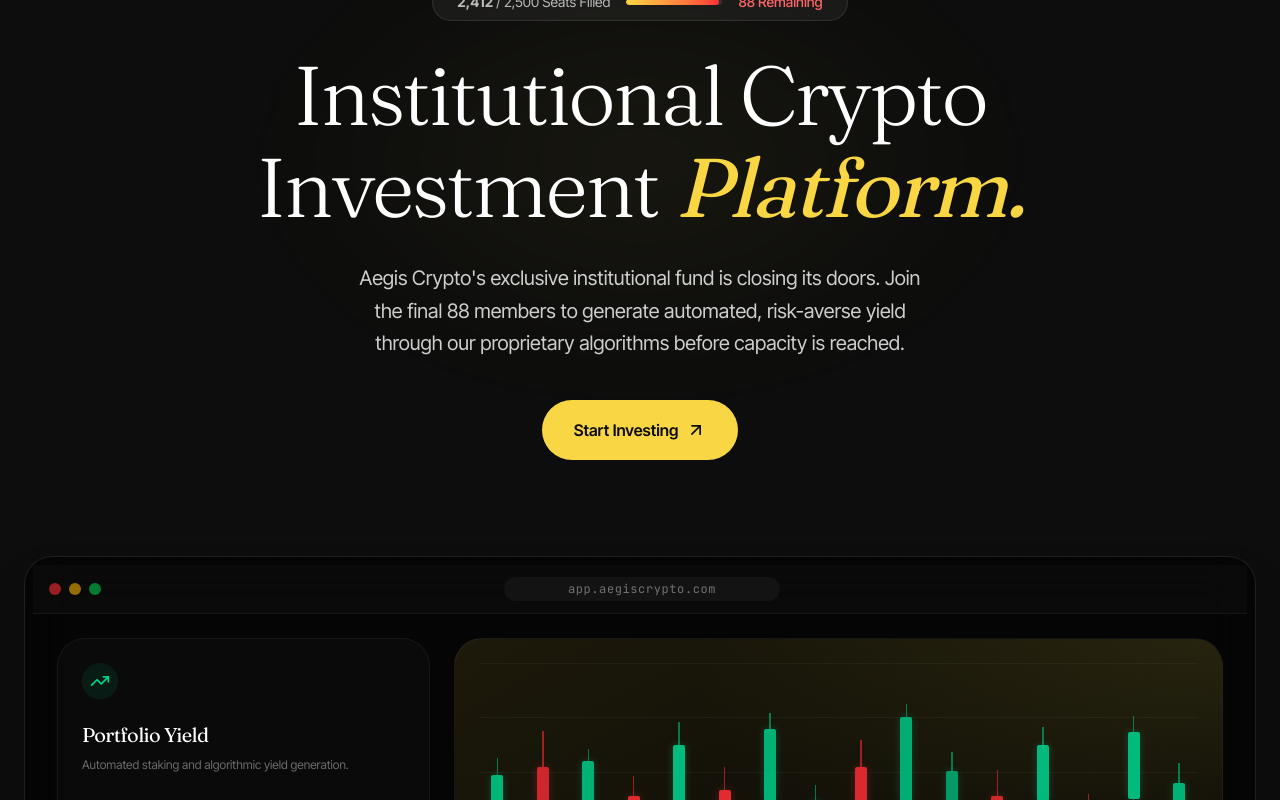
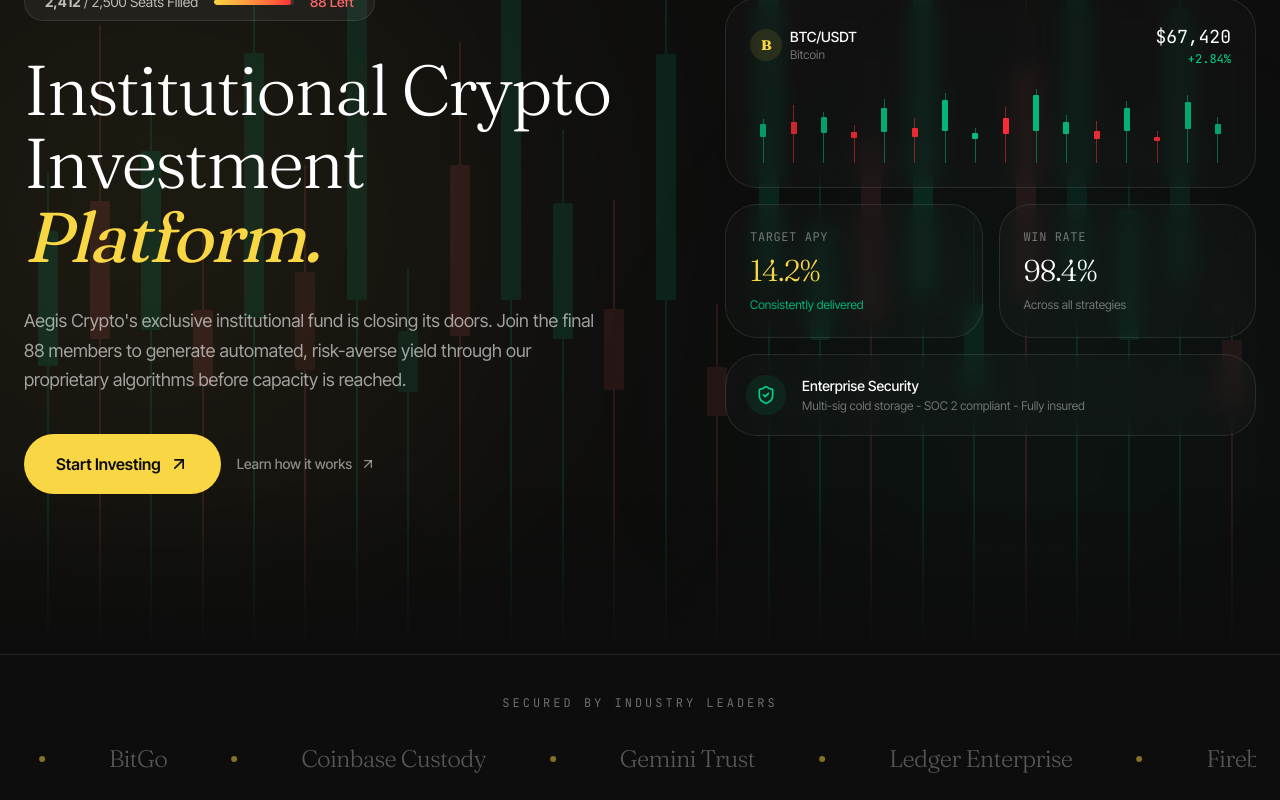
Before and after one commit to MohanPrasathSece/german-5, a React (Vite) app: page / in a window 1280 px wide. Shown: the part 220-1020 px from the top of the page. Built offline with nearby package versions, Linux system fonts and the light colour scheme.

Commit message:
feat: redesign hero with split layout, background candles, and stats dashboard

```diff
--- a/src/pages/HomePage.tsx
+++ b/src/pages/HomePage.tsx
@@ -52,20 +52,77 @@ export default function HomePage() {
 function Hero({ onSignUp }: { onSignUp: () => void }) {
   const ref = useRef<HTMLDivElement>(null);
   const { scrollYProgress } = useScroll({ target: ref, offset: ["start start", "end start"] });
-  const previewY = useTransform(scrollYProgress, [0, 1], [0, 100]);
+  const bgY = useTransform(scrollYProgress, [0, 1], [0, 80]);
+
+  const candles = [
+    { h: 55, body: 28, top: 12, green: true },
+    { h: 72, body: 22, top: 28, green: false },
+    { h: 64, body: 32, top: 10, green: true },
+    { h: 48, body: 18, top: 18, green: false },
+    { h: 80, body: 38, top: 14, green: true },
+    { h: 56, body: 20, top: 22, green: false },
+    { h: 88, body: 44, top: 10, green: true },
+    { h: 44, body: 16, top: 16, green: true },
+    { h: 70, body: 28, top: 20, green: false },
+    { h: 92, body: 48, top: 8,  green: true },
+    { h: 60, body: 26, top: 14, green: true },
+    { h: 52, body: 18, top: 24, green: false },
+    { h: 78, body: 36, top: 12, green: true },
+    { h: 40, body: 14, top: 18, green: false },
+    { h: 85, body: 40, top: 10, green: true },
+    { h: 58, body: 22, top: 16, green: true },
+    { h: 68, body: 30, top: 14, green: false },
+    { h: 90, body: 46, top: 8,  green: true },
+    { h: 50, body: 20, top: 20, green: true },
+    { h: 76, body: 34, top: 12, green: false },
+    { h: 94, body: 50, top: 6,  green: true },
+    { h: 62, body: 24, top: 18, green: true },
+    { h: 82, body: 38, top: 10, green: true },
+    { h: 46, body: 16, top: 22, green: false },
+  ];
 
   return (
-    <section ref={ref} className="relative pt-32 pb-24 sm:pt-40 sm:pb-32 grain overflow-hidden">
-      {/* Ambient glow */}
-      <div className="pointer-events-none absolute inset-x-0 top-20 -z-0 mx-auto h-[600px] max-w-[1100px] rounded-full bg-[radial-gradient(closest-side,rgba(233,216,74,0.12),transparent_70%)] blur-3xl animate-pulse" />
+    <section ref={ref} className="relative min-h-screen flex items-center grain overflow-hidden">
+      {/* Ambient glows */}
+      <div className="pointer-events-none absolute -left-[15%] top-[10%] h-[700px] w-[700px] rounded-full bg-gold/[0.07] blur-[150px]" />
+      <div className="pointer-events-none absolute right-0 bottom-0 h-[500px] w-[500px] rounded-full bg-emerald-500/[0.04] blur-[120px]" />
 
-      <div className="relative z-10 mx-auto max-w-[1400px] px-6">
-        <div className="mx-auto max-w-4xl text-center">
+      {/* Background candlestick chart */}
+      <motion.div style={{ y: bgY }} className="absolute inset-0 z-0 flex items-end gap-[3px] px-6 pb-0 opacity-[0.12]">
+        {candles.map((candle, i) => (
+          <motion.div
+            key={i}
+            className="flex-1 flex flex-col items-center justify-end"
+            initial={{ scaleY: 0 }}
+            animate={{ scaleY: 1 }}
+            transition={{ duration: 0.8, delay: 0.2 + i * 0.06, ease: [0.22, 1, 0.36, 1] }}
+            style={{ transformOrigin: 'bottom', height: `${candle.h}%` }}
+          >
+            <div className={`w-[2px] ${candle.green ? 'bg-emerald-400' : 'bg-red-400'}`} style={{ height: `${candle.top}%` }} />
+            <motion.div
+              className={`w-full max-w-[20px] rounded-[2px] ${candle.green ? 'bg-emerald-400' : 'bg-red-400'}`}
+              style={{ height: `${candle.body}%`, minHeight: 6 }}
+              animate={{ opacity: [0.7, 1, 0.7] }}
+              transition={{ duration: 3 + Math.random() * 2, repeat: Infinity, delay: i * 0.15 }}
+            />
+            <div className={`w-[2px] flex-1 ${candle.green ? 'bg-emerald-400' : 'bg-red-400'}`} />
+          </motion.div>
+        ))}
+      </motion.div>
+
+      {/* Bottom gradient fade */}
+      <div className="pointer-events-none absolute inset-x-0 bottom-0 h-40 bg-gradient-to-t from-ink to-transparent z-[1]" />
+      <div className="pointer-events-none absolute inset-x-0 top-0 h-32 bg-gradient-to-b from-ink to-transparent z-[1]" />
+
+      <div className="relative z-10 mx-auto max-w-[1400px] w-full px-6 py-32 sm:py-40">
+        <div className="grid items-center gap-16 lg:grid-cols-[1.2fr_1fr]">
+          {/* Left: Text content */}
+          <div>
             <motion.div
               initial={{ opacity: 0, y: 10 }}
               animate={{ opacity: 1, y: 0 }}
               transition={{ duration: 0.8, ease: [0.22, 1, 0.36, 1] }}
-            className="mb-8 flex flex-col items-center gap-3"
+              className="mb-8 flex flex-col items-start gap-3"
             >
               <div className="inline-flex items-center gap-2 rounded-full border border-red-500/30 bg-red-500/10 px-4 py-1.5 font-mono text-[11px] uppercase tracking-[0.25em] text-red-400">
                 <span className="relative flex h-2 w-2">
@@ -75,27 +132,30 @@ function Hero({ onSignUp }: { onSignUp: () => void }) {
                 Strictly Limited Allocation
               </div>
 
-            <div className="flex items-center gap-4 text-sm text-white/70 bg-white/5 rounded-full px-6 py-2 border border-white/10">
+              <div className="flex items-center gap-4 text-sm text-white/70 bg-white/5 rounded-full px-5 py-2 border border-white/10">
                  <span><strong>2,412</strong> / 2,500 Seats Filled</span>
-               <div className="w-24 h-1.5 bg-white/10 rounded-full overflow-hidden hidden sm:block">
+                 <div className="w-20 h-1.5 bg-white/10 rounded-full overflow-hidden hidden sm:block">
                    <div className="h-full bg-gradient-to-r from-gold to-red-500 w-[96.4%] rounded-full" />
                  </div>
-               <span className="text-red-400 font-medium">88 Remaining</span>
+                 <span className="text-red-400 font-medium">88 Left</span>
               </div>
             </motion.div>
 
-          <h1 className="font-display mt-4 text-[clamp(2.5rem,6.5vw,5.5rem)] font-light leading-[1.02] tracking-tight text-white flex flex-col items-center justify-center">
-            <span>Institutional Crypto</span>
-            <span className="block mt-2">
+            <motion.h1
+              initial={{ opacity: 0, y: 20 }}
+              animate={{ opacity: 1, y: 0 }}
+              transition={{ duration: 0.9, delay: 0.15, ease: [0.22, 1, 0.36, 1] }}
+              className="font-display text-[clamp(2.5rem,5.5vw,5rem)] font-light leading-[1.05] tracking-tight text-white"
+            >
+              Institutional Crypto<br />
               Investment <span className="italic text-gold font-normal">Platform.</span>
-            </span>
-          </h1>
+            </motion.h1>
 
             <motion.p
               initial={{ opacity: 0, y: 20 }}
               animate={{ opacity: 1, y: 0 }}
-            transition={{ duration: 0.9, delay: 0.45, ease: [0.22, 1, 0.36, 1] }}
-            className="mx-auto mt-8 max-w-3xl text-balance text-lg text-white/80 sm:text-xl leading-relaxed"
+              transition={{ duration: 0.9, delay: 0.35, ease: [0.22, 1, 0.36, 1] }}
+              className="mt-8 max-w-xl text-lg text-white/60 leading-relaxed"
             >
               Aegis Crypto's exclusive institutional fund is closing its doors. Join the final 88 members to generate automated, risk-averse yield through our proprietary algorithms before capacity is reached.
             </motion.p>
@@ -103,8 +163,8 @@ function Hero({ onSignUp }: { onSignUp: () => void }) {
             <motion.div
               initial={{ opacity: 0, y: 20 }}
               animate={{ opacity: 1, y: 0 }}
-            transition={{ duration: 0.9, delay: 0.6, ease: [0.22, 1, 0.36, 1] }}
-            className="mt-10 flex flex-wrap items-center justify-center gap-4"
+              transition={{ duration: 0.9, delay: 0.5, ease: [0.22, 1, 0.36, 1] }}
+              className="mt-10 flex flex-wrap items-center gap-4"
             >
               <button
                 onClick={onSignUp}
@@ -113,100 +173,100 @@ function Hero({ onSignUp }: { onSignUp: () => void }) {
                 Start Investing
                 <ArrowUpRight className="size-5 transition group-hover:translate-x-0.5 group-hover:-translate-y-0.5" />
               </button>
+              <a href="#features" className="inline-flex items-center gap-2 text-sm text-white/50 hover:text-white transition font-medium">
+                Learn how it works
+                <ArrowUpRight className="size-4" />
+              </a>
             </motion.div>
           </div>
 
-        {/* Premium Interactive Mockup Preview */}
-        <motion.div style={{ y: previewY }} className="relative mt-24">
-          <div className="overflow-hidden rounded-[28px] border border-white/10 bg-black/60 p-2 backdrop-blur-xl shadow-2xl">
-            <div className="flex items-center justify-between border-b border-white/5 bg-white/[0.02] px-4 py-3 text-xs text-white/40">
+          {/* Right: Live stats dashboard */}
+          <motion.div
+            initial={{ opacity: 0, x: 30 }}
+            animate={{ opacity: 1, x: 0 }}
+            transition={{ duration: 1, delay: 0.4, ease: [0.22, 1, 0.36, 1] }}
+            className="hidden lg:flex flex-col gap-4"
+          >
+            {/* Mini candlestick chart card */}
+            <div className="relative overflow-hidden rounded-3xl border border-white/10 bg-white/[0.02] backdrop-blur-md p-6">
+              <div className="flex items-center justify-between mb-4">
                 <div className="flex items-center gap-2">
-                <span className="h-3 w-3 rounded-full bg-red-500/60" />
-                <span className="h-3 w-3 rounded-full bg-yellow-500/60" />
-                <span className="h-3 w-3 rounded-full bg-green-500/60" />
+                  <div className="h-8 w-8 rounded-full bg-gold/10 flex items-center justify-center text-gold font-display font-bold text-sm">B</div>
+                  <div>
+                    <div className="text-sm font-medium text-white">BTC/USDT</div>
+                    <div className="text-xs text-white/40">Bitcoin</div>
                   </div>
-              <div className="rounded-md bg-white/[0.04] px-16 py-1 font-mono tracking-wider">app.aegiscrypto.com</div>
-              <div className="w-12" />
                 </div>
-
-            <div className="grid min-h-[300px] gap-6 p-6 sm:min-h-[400px] sm:grid-cols-3">
-              <div className="flex flex-col justify-between rounded-2xl bg-white/[0.02] p-6 border border-white/5">
-                <div>
-                  <div className="inline-block rounded-lg bg-emerald-500/10 p-2 text-emerald-400"><TrendingUp className="size-5" /></div>
-                  <h4 className="font-display mt-4 text-xl text-white">Portfolio Yield</h4>
-                  <p className="mt-2 text-xs text-white/40">Automated staking and algorithmic yield generation.</p>
+                <div className="text-right">
+                  <div className="font-mono text-lg text-white">$67,420</div>
+                  <div className="font-mono text-xs text-emerald-400">+2.84%</div>
                 </div>
-                <div className="mt-8 font-mono text-2xl text-emerald-400">+12.4% <span className="text-xs text-white/40">APY</span></div>
               </div>
-
-              <div className="relative flex flex-col justify-between rounded-2xl bg-gradient-to-br from-gold/10 to-transparent p-6 border border-white/5 sm:col-span-2 overflow-hidden">
-                <div className="absolute inset-0 bg-[radial-gradient(ellipse_at_top_right,rgba(233,216,74,0.1),transparent_50%)]" />
-
-                {/* Animated Candlestick Chart */}
-                <div className="relative flex-1 flex items-end gap-[6px] sm:gap-2 pt-8 pb-2 min-h-[160px] sm:min-h-[220px]">
-                  {/* Grid lines */}
-                  <div className="absolute inset-0 flex flex-col justify-between pointer-events-none">
-                    {[...Array(5)].map((_, i) => (
-                      <div key={i} className="w-full border-t border-white/[0.04]" />
-                    ))}
-                  </div>
-
-                  {/* Candles */}
-                  {[
-                    { h: 65, body: 30, top: 15, green: true,  delay: 0 },
-                    { h: 80, body: 25, top: 25, green: false, delay: 0.1 },
-                    { h: 70, body: 35, top: 10, green: true,  delay: 0.2 },
-                    { h: 55, body: 20, top: 20, green: false, delay: 0.3 },
-                    { h: 85, body: 40, top: 15, green: true,  delay: 0.4 },
-                    { h: 60, body: 22, top: 22, green: false, delay: 0.5 },
-                    { h: 90, body: 45, top: 10, green: true,  delay: 0.6 },
-                    { h: 50, body: 18, top: 18, green: true,  delay: 0.7 },
-                    { h: 75, body: 30, top: 20, green: false, delay: 0.8 },
-                    { h: 95, body: 50, top: 8,  green: true,  delay: 0.9 },
-                    { h: 68, body: 28, top: 15, green: true,  delay: 1.0 },
-                    { h: 58, body: 20, top: 25, green: false, delay: 1.1 },
-                    { h: 82, body: 38, top: 12, green: true,  delay: 1.2 },
-                    { h: 45, body: 15, top: 20, green: false, delay: 1.3 },
-                    { h: 88, body: 42, top: 10, green: true,  delay: 1.4 },
-                    { h: 62, body: 24, top: 18, green: true,  delay: 1.5 },
-                  ].map((candle, i) => (
+              {/* Mini chart */}
+              <div className="flex items-end gap-1 h-20">
+                {candles.slice(0, 16).map((c, i) => (
                   <motion.div
                     key={i}
-                      className="flex-1 flex flex-col items-center justify-end relative"
-                      initial={{ scaleY: 0, opacity: 0 }}
-                      animate={{ scaleY: 1, opacity: 1 }}
-                      transition={{ duration: 0.6, delay: 0.8 + candle.delay * 0.3, ease: [0.22, 1, 0.36, 1] }}
-                      style={{ transformOrigin: 'bottom', height: `${candle.h}%` }}
+                    className="flex-1 flex flex-col items-center justify-end"
+                    initial={{ scaleY: 0 }}
+                    animate={{ scaleY: 1 }}
+                    transition={{ duration: 0.5, delay: 0.6 + i * 0.05, ease: [0.22, 1, 0.36, 1] }}
+                    style={{ transformOrigin: 'bottom', height: `${c.h}%` }}
                   >
-                      {/* Wick */}
-                      <div
-                        className={`w-[1px] sm:w-[1.5px] ${candle.green ? 'bg-emerald-500/60' : 'bg-red-500/60'}`}
-                        style={{ height: `${candle.top}%` }}
+                    <div className={`w-[1px] ${c.green ? 'bg-emerald-500/50' : 'bg-red-500/50'}`} style={{ height: `${c.top}%` }} />
+                    <motion.div
+                      className={`w-full max-w-[6px] rounded-[1px] ${c.green ? 'bg-emerald-500' : 'bg-red-500'}`}
+                      style={{ height: `${c.body}%`, minHeight: 2 }}
+                      animate={{ opacity: [0.7, 1, 0.7] }}
+                      transition={{ duration: 2.5, repeat: Infinity, delay: i * 0.1 }}
                     />
-                      {/* Body */}
-                      <motion.div
-                        className={`w-full max-w-[8px] sm:max-w-[12px] rounded-[2px] ${candle.green ? 'bg-emerald-500 shadow-[0_0_8px_rgba(16,185,129,0.3)]' : 'bg-red-500 shadow-[0_0_8px_rgba(239,68,68,0.3)]'}`}
-                        style={{ height: `${candle.body}%`, minHeight: 4 }}
-                        animate={{ opacity: [0.8, 1, 0.8] }}
-                        transition={{ duration: 2 + Math.random(), repeat: Infinity, delay: candle.delay }}
-                      />
-                      {/* Bottom wick */}
-                      <div
-                        className={`w-[1px] sm:w-[1.5px] flex-1 ${candle.green ? 'bg-emerald-500/60' : 'bg-red-500/60'}`}
-                      />
+                    <div className={`w-[1px] flex-1 ${c.green ? 'bg-emerald-500/50' : 'bg-red-500/50'}`} />
                   </motion.div>
                 ))}
               </div>
+            </div>
 
-                <div className="relative mt-4">
-                  <span className="font-mono text-[10px] uppercase tracking-widest text-gold">Real-time Analytics</span>
-                  <h4 className="font-display mt-2 text-2xl sm:text-4xl text-white">Advanced market intelligence.</h4>
-                  <p className="mt-3 text-sm text-white/60 max-w-md">Track your portfolio performance across all assets with precision data visualization.</p>
+            {/* Stats row */}
+            <div className="grid grid-cols-2 gap-4">
+              <motion.div
+                initial={{ opacity: 0, y: 15 }}
+                animate={{ opacity: 1, y: 0 }}
+                transition={{ duration: 0.8, delay: 0.7, ease: [0.22, 1, 0.36, 1] }}
+                className="rounded-3xl border border-white/10 bg-white/[0.02] backdrop-blur-md p-6"
+              >
+                <div className="text-xs text-white/40 mb-2 font-mono uppercase tracking-wider">Target APY</div>
+                <div className="font-display text-3xl font-light text-gold">14.2%</div>
+                <div className="mt-2 text-xs text-emerald-400/80">Consistently delivered</div>
+              </motion.div>
+              <motion.div
+                initial={{ opacity: 0, y: 15 }}
+                animate={{ opacity: 1, y: 0 }}
+                transition={{ duration: 0.8, delay: 0.85, ease: [0.22, 1, 0.36, 1] }}
+                className="rounded-3xl border border-white/10 bg-white/[0.02] backdrop-blur-md p-6"
+              >
+                <div className="text-xs text-white/40 mb-2 font-mono uppercase tracking-wider">Win Rate</div>
+                <div className="font-display text-3xl font-light text-white">98.4%</div>
+                <div className="mt-2 text-xs text-white/40">Across all strategies</div>
+              </motion.div>
             </div>
+
+            {/* Trust badge */}
+            <motion.div
+              initial={{ opacity: 0, y: 15 }}
+              animate={{ opacity: 1, y: 0 }}
+              transition={{ duration: 0.8, delay: 1.0, ease: [0.22, 1, 0.36, 1] }}
+              className="rounded-3xl border border-white/10 bg-white/[0.02] backdrop-blur-md p-5 flex items-center gap-4"
+            >
+              <div className="h-10 w-10 rounded-2xl bg-emerald-500/10 flex items-center justify-center text-emerald-400 shrink-0">
+                <ShieldCheck className="size-5" />
               </div>
-            </div>
+              <div>
+                <div className="text-sm font-medium text-white">Enterprise Security</div>
+                <div className="text-xs text-white/40 mt-0.5">Multi-sig cold storage - SOC 2 compliant - Fully insured</div>
               </div>
             </motion.div>
+          </motion.div>
+        </div>
       </div>
     </section>
   );
```
Lines whose indentation alone changed are shown as unchanged.
